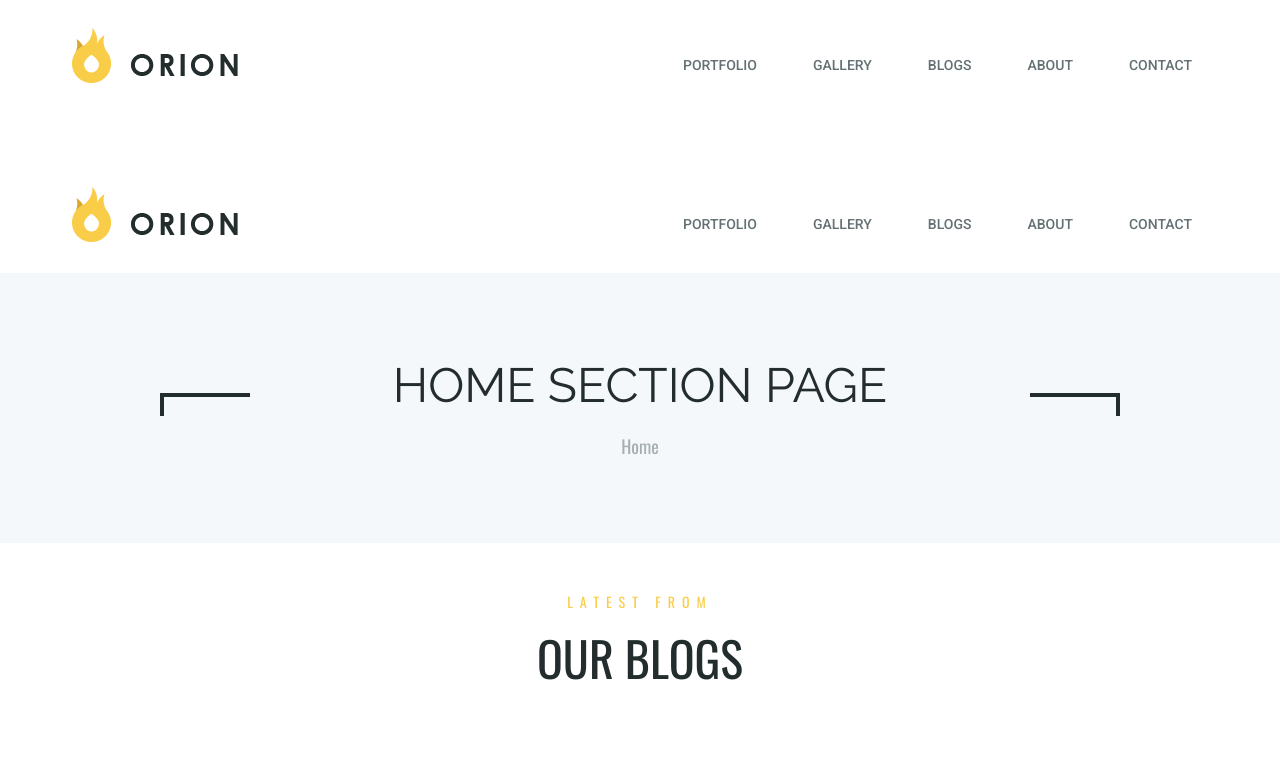
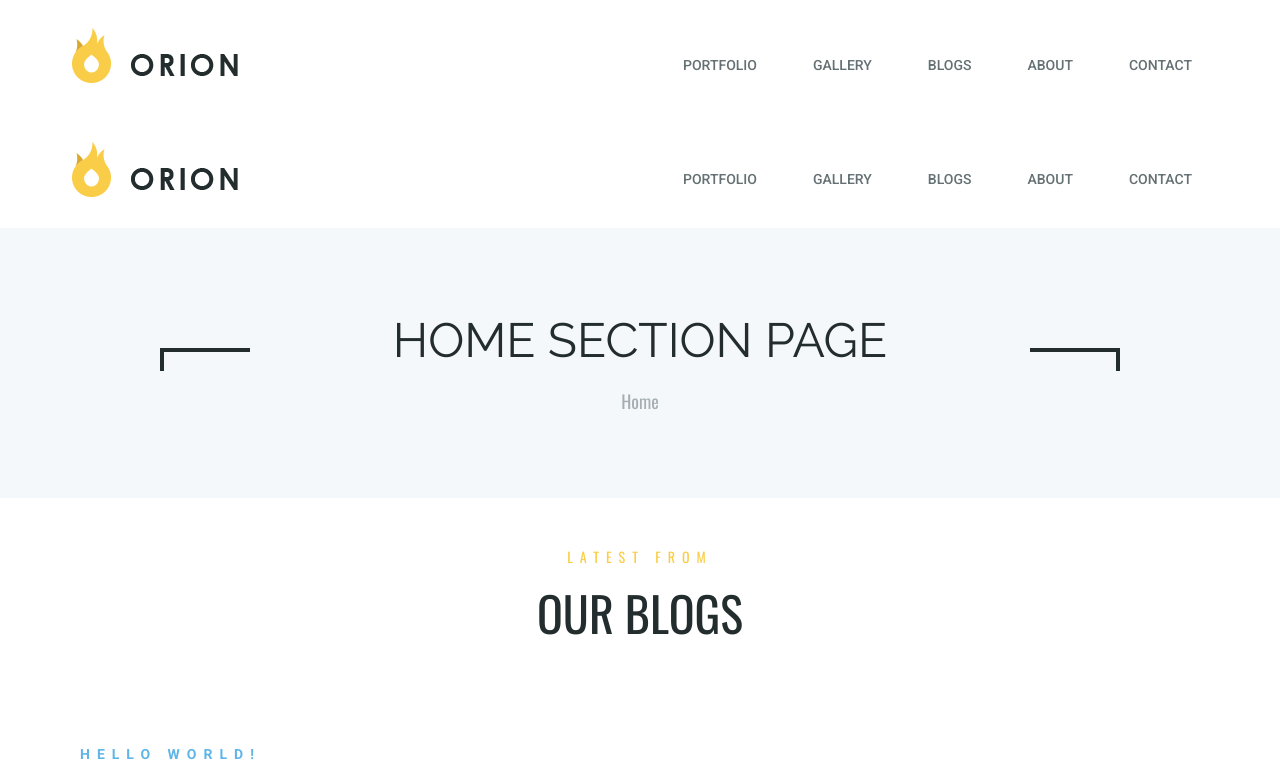
Before and after one commit to rapha-developer/behance-portfolio, a React (Vite) app: page / in a window 1280 px wide. Shown: the top 783 px of the page. Built offline with nearby package versions, Linux system fonts and the light colour scheme.

Commit message:
Remove display grid from .App class

```diff
--- a/src/App.css
+++ b/src/App.css
@@ -64,8 +64,6 @@
 }
 .App {
   min-height: 100vh;
-  display: grid;
-  grid-gap: 45px;
 }
 .row {
   display: grid;
```
